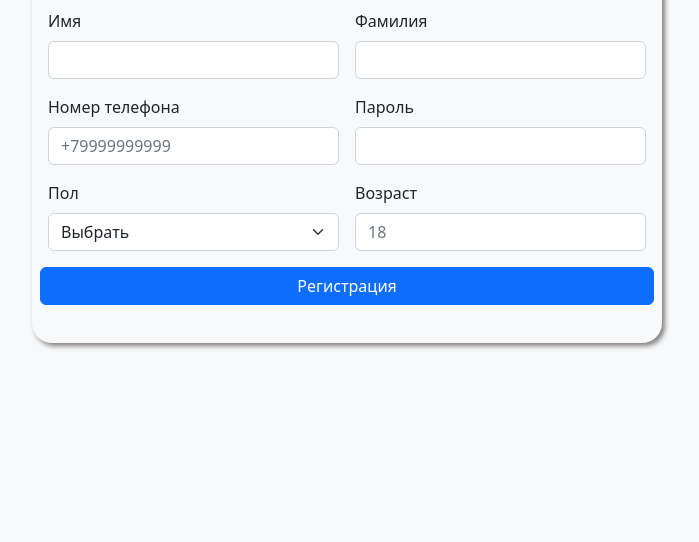
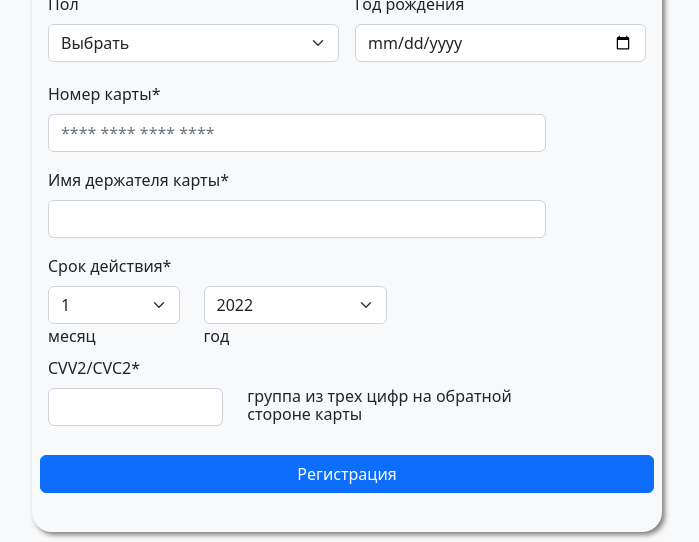
Before and after one commit to ANB98prog/BeachApp, a plain HTML site: page src/UserRegistration.html in a window 1280 px wide. Shown: the part 258-800 px from the top of the page, without its empty margins (293-992 px from the left). Drawn offline with nearby package versions, Linux system fonts and the light colour scheme.

Commit message:
Added card field to registration

```diff
--- a/src/UserRegistration.html
+++ b/src/UserRegistration.html
@@ -10,19 +10,20 @@
         integrity="sha384-0evHe/X+R7YkIZDRvuzKMRqM+OrBnVFBL6DOitfPri4tjfHxaWutUpFmBp4vmVor" crossorigin="anonymous">
 
     <link rel="stylesheet" href="styles/registration.css">
+    <link rel="stylesheet" href="https://use.fontawesome.com/releases/v5.0.8/css/all.css">
 </head>
 
 <body class="bg-light">
     <div class="container registration-container">
-        <div class="row g-5">
-            <div class="col-md-12">
+        <div class="row g-5" >
+            <div class="col-md-12" >
                 <div class="row registration-header">
                     <h4>Регистрация пользователя</h4>
                 </div>
-                <form class="needs-validation" novalidate style="margin: auto">
+                <form class="needs-validation" novalidate >
                     <div class="row g-3">
                         <div class="col-sm-6">
-                            <label for="firstName" class="form-label">Имя</label>
+                            <label for="firstName" class="form-label">Имя*</label>
                             <input type="text" class="form-control" id="firstName" placeholder="" value="" required>
                             <div class="invalid-feedback">
                                 Обязательное поле
@@ -30,7 +31,7 @@
                         </div>
 
                         <div class="col-sm-6">
-                            <label for="lastName" class="form-label">Фамилия</label>
+                            <label for="lastName" class="form-label">Фамилия*</label>
                             <input type="text" class="form-control" id="lastName" placeholder="" value="" required>
                             <div class="invalid-feedback">
                                 Обязательное поле
@@ -38,7 +39,7 @@
                         </div>
 
                         <div class="col-sm-6">
-                            <label for="phone" class="form-label">Номер телефона</label>
+                            <label for="phone" class="form-label">Номер телефона*</label>
                             <input type="text" class="form-control" id="phone" placeholder="+79999999999" value=""
                                 required>
                             <div class="invalid-feedback">
@@ -47,14 +48,14 @@
                         </div>
 
                         <div class="col-sm-6">
-                            <label for="password" class="form-label">Пароль</label>
+                            <label for="password" class="form-label">Пароль*</label>
                             <input type="password" class="form-control" id="password" placeholder="" value="" required>
                             <div class="invalid-feedback">
                                 Обязательное поле
                             </div>
                         </div>
 
-                        <div class="col-sm-6">
+                        <div class="col-sm-6 ">
                             <label for="sex" class="form-label">Пол</label>
                             <select id="sex" class="form-select form-select-mg" aria-label=".form-select-sm example">
                                 <option selected>Выбрать</option>
@@ -63,9 +64,54 @@
                             </select>
                         </div>
 
-                        <div class="col-sm-6">
-                            <label for="age" class="form-label">Возраст</label>
-                            <input type="text" class="form-control" id="age" placeholder="18" value="">
+                        <div class="col-sm-6 ">
+                            <label for="age" class="form-label">Год рождения</label>
+                            <input type="date" class="form-control" id="age" placeholder="" value="">
+                        </div>
+
+                        <div class="credit-card">
+                            <div class="col-sm-10 mt-1">
+                                <label for="card_number" class="form-label">Номер карты*</label>
+                                <input type="text" class="form-control" id="card_number"
+                                    placeholder="**** **** **** ****" value="">
+                            </div>
+
+                            <div class="col-sm-10 mt-3">
+                                <label for="card_holder" class="form-label">Имя держателя карты*</label>
+                                <input type="text" class="form-control" id="card_holder"
+                                    placeholder="" value="">
+                            </div>
+
+                            <div class="row expired_fields mt-3">
+                                <label for="expired_fields " class="form-label">Срок действия*</label>
+                                <div class="col-sm-3">
+                                    <select id="expired_month" class="form-select form-select-mg"
+                                        aria-label=".form-select-sm example">
+                                        <option selected>1</option>
+                                        <option>2</option>
+                                        <option>3</option>
+                                    </select>
+                                    <label for="expired_month" class="form-label">месяц</label>
+                                </div>
+                                <div class="col-sm-4">
+                                    <select id="expired_year" class="form-select form-select-mg"
+                                        aria-label=".form-select-sm example">
+                                        <option selected>2022</option>
+                                        <option>2023</option>
+                                        <option>2024</option>
+                                    </select>
+                                    <label for="expired_year" class="form-label">год</label>
+                                </div>
+                                <div class="row" id="card_cvv2">
+                                    <label for="card_cvv2" class="form-label">CVV2/CVC2*</label>
+                                    <div class="col-sm-4">
+                                        <input type="text" class="form-control" id="card_cvv2" placeholder="" value="">
+                                    </div>
+                                    <div class="col-sm-6">
+                                        <p style="line-height: 1.1rem;">группа из трех цифр на обратной стороне карты</p>
+                                    </div>
+                                </div>
+                            </div>
                         </div>
 
                         <button type="button" class="btn btn-primary">Регистрация</button>
--- a/src/styles/registration.css
+++ b/src/styles/registration.css
@@ -16,6 +16,7 @@ body {
     box-shadow: 3px 3px 5px var(--box-shadow-color);
     border-radius: 20px;
     padding: 1% 1em 3% 1em;
+    margin: auto;
 }
 
 .registration-header {
@@ -42,5 +43,6 @@ body {
 @media (max-width: 768px) {
     .registration-container{
         box-shadow: none;
+        padding-top: 7rem;
     }
 }
```
